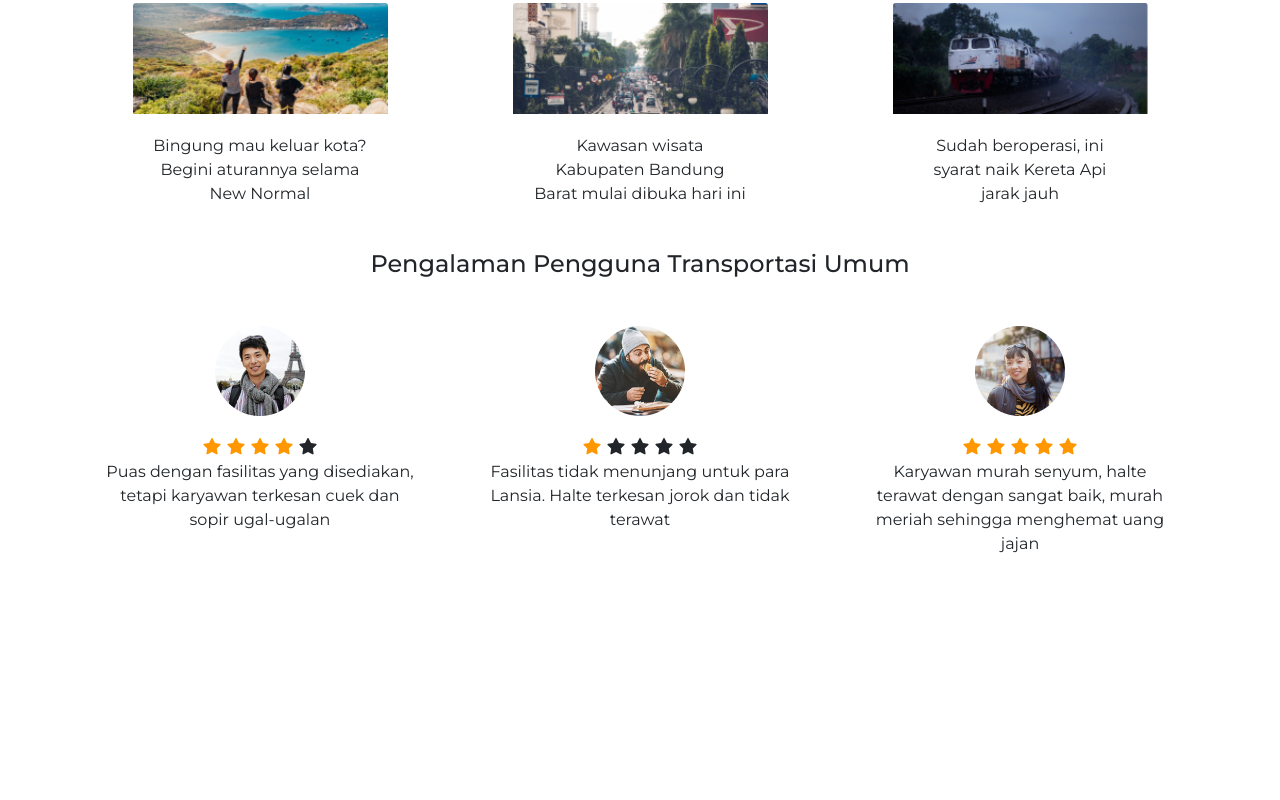
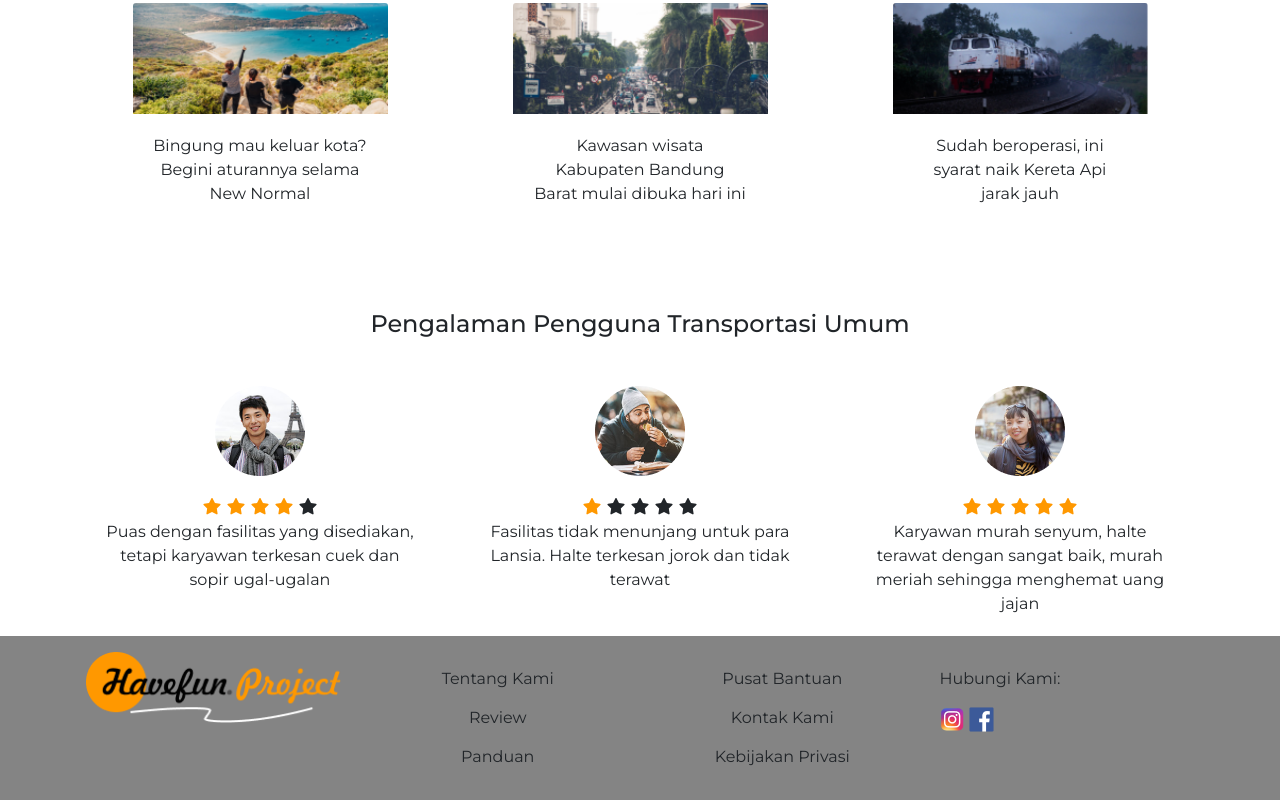
Before and after one commit to andiaditya21/route-transportation, a plain HTML site: page index.html in a window 1280 px wide. Shown: the part 1283-2083 px from the top of the page. Before the commit the page ends 1859 px from the top, so only its background shows below. Drawn offline with Linux system fonts and the light colour scheme.

Commit message:
finished footer and HOME PAGE is completed

```diff
--- a/css/style.css
+++ b/css/style.css
@@ -3,7 +3,8 @@ body {
 }
 
 .navbar,
-.carousel {
+.carousel,
+footer {
     background-color: #848484 !important;
 }
 
@@ -34,7 +35,9 @@ ul .nav-item.active a {
 
 .section-2,
 .section-3,
-.section-4 {
+.section-4,
+.section-5,
+.footer {
     margin-top: 60px;
 }
 
@@ -59,3 +62,7 @@ ul .nav-item.active a {
 .star-orange {
     color: #FF9800;
 }
+
+footer p{
+    margin: 15px 0 15px 0;
+}
--- a/index.html
+++ b/index.html
@@ -323,6 +323,35 @@
       </div>
     </div>
   </section>
+
+  <footer>
+    <div class="container p-3">
+      <div class="row justify-content-between">
+        <div class="col-3">
+          <img src="asset/brand logo/1x.png" alt="" class="img-fluid">
+        </div>
+        <div class="col-3 text-center">
+          <p>Tentang Kami</p>
+          <p>Review</p>
+          <p>Panduan</p>
+        </div>
+        <div class="col-3 text-center">
+          <p>Pusat Bantuan</p>
+          <p>Kontak Kami</p>
+          <p>Kebijakan Privasi</p>
+        </div>
+        <div class="col-3">
+          <p>Hubungi Kami:</p>
+          <a href="#">
+            <img src="asset/brand logo/logo.png" alt="@havefun.project">
+          </a>
+          <a href="#">
+            <img src="asset/brand logo/facebook.png" alt="havefun.project">
+          </a>
+        </div>
+      </div>
+    </div>
+  </footer>
   <!-- Akhir section-5 -->
 
 
```
Also changed, not shown: asset/brand logo/facebook.png (added), asset/brand logo/logo.png (added).
